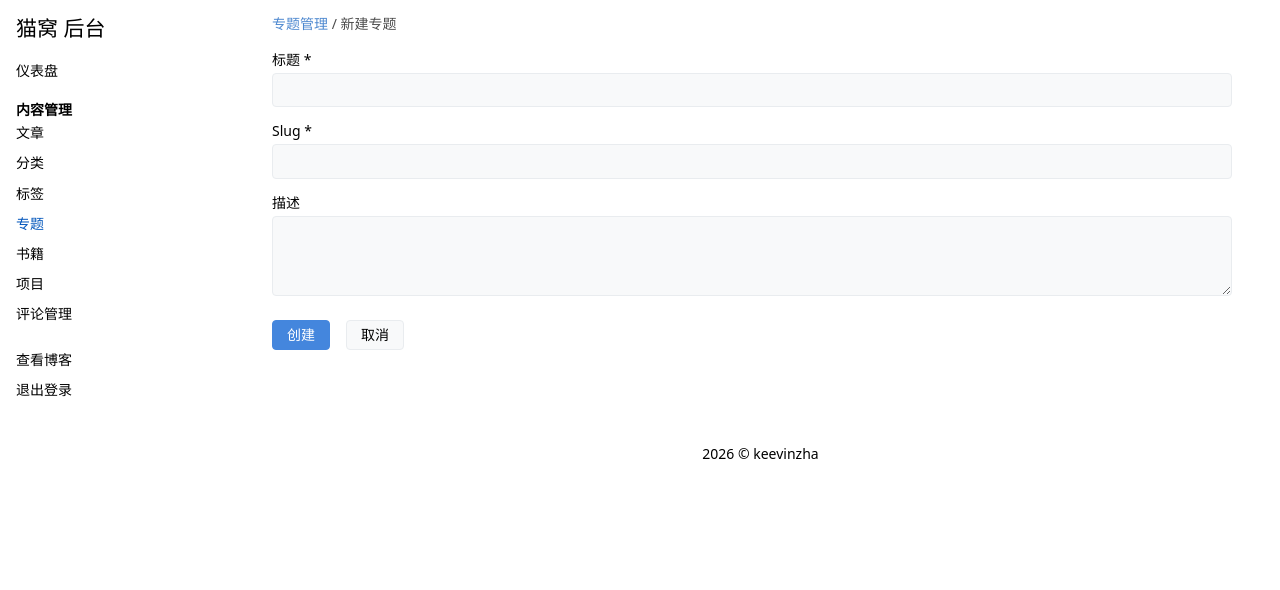
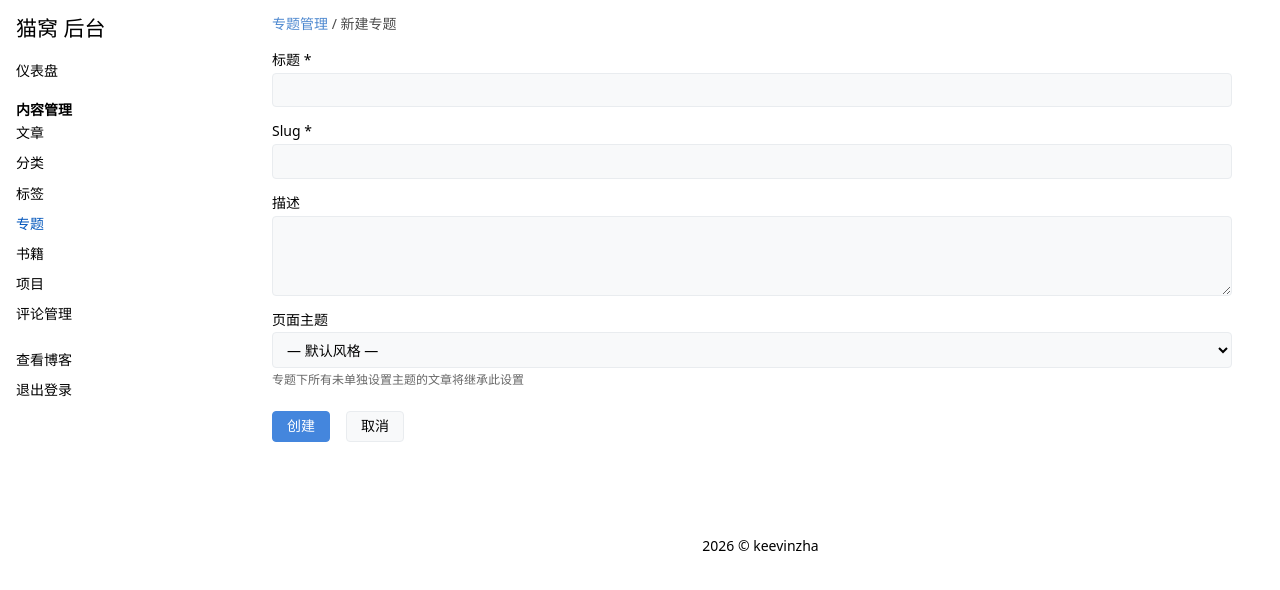
Before and after one commit to keevinzha/flask-blog, a Flask app: page /admin/series/new in a window 1280 px wide. Shown: the top 590 px of the page. Run offline with Flask 3, Linux system fonts and the light colour scheme; the visitor is signed in with stand-in values (Sample User, id 1); some libraries are stand-ins or nearby versions.

Commit message:
feat: add theme for article and series

```diff
--- a/app/models/article.py
+++ b/app/models/article.py
@@ -25,5 +25,6 @@ class Article(db.Model):
     series_order = db.Column(db.Integer, nullable=True)
     created_at = db.Column(db.DateTime, default=db.func.now())
     updated_at = db.Column(db.DateTime, default=db.func.now(), onupdate=db.func.now())
+    theme = db.Column(db.String(64), nullable=True)
 
     tags = db.relationship('Tag', secondary=article_tags, backref=db.backref('articles', lazy='dynamic'))
--- a/app/models/series.py
+++ b/app/models/series.py
@@ -15,6 +15,7 @@ class Series(db.Model):
     slug = db.Column(db.String(128), unique=True, nullable=False)
     description = db.Column(db.Text)
     cover = db.Column(db.String(256))
+    theme = db.Column(db.String(64), nullable=True)
     created_at = db.Column(db.DateTime, default=db.func.now())
 
     articles = db.relationship('Article', backref='series', lazy='dynamic',
--- a/app/templates/admin/series_form.html
+++ b/app/templates/admin/series_form.html
@@ -35,6 +35,18 @@
     >{{ series.description if is_edit else '' }}</textarea>
   </div>
 
+  <div class="form-group">
+    <label for="theme">页面主题</label>
+    <select id="theme" name="theme" class="admin-select" style="width:100%">
+      <option value="">— 默认风格 —</option>
+      <option value="intelligent_investor"
+        {% if is_edit and series.theme == 'intelligent_investor' %}selected{% endif %}>
+        聪明的投资者 · 棕金风格
+      </option>
+    </select>
+    <span class="form-hint">专题下所有未单独设置主题的文章将继承此设置</span>
+  </div>
+
   <div class="flex gap" style="margin-top:1.5rem">
     <button type="submit" class="btn btn-primary">{{ '保存' if is_edit else '创建' }}</button>
     <a href="{{ url_for('admin.series_list') }}" class="btn btn-secondary">取消</a>
--- a/app/views/admin.py
+++ b/app/views/admin.py
@@ -141,6 +141,7 @@ def _save_article(article):
     is_published = action == 'publish'
     is_recommended = bool(request.form.get('featured'))
     series_id = request.form.get('series') or None
+    theme = request.form.get('theme', '').strip() or None
 
     # 处理分类
     cat_name = request.form.get('category', '').strip()
@@ -166,6 +167,7 @@ def _save_article(article):
             is_recommended=is_recommended,
             category_id=category.id if category else None,
             series_id=series_id,
+            theme=theme,
         )
         db.session.add(article)
     else:
@@ -177,6 +179,7 @@ def _save_article(article):
         article.is_recommended = is_recommended
         article.category_id = category.id if category else None
         article.series_id = series_id
+        article.theme = theme
 
     article.tags = tags
     db.session.flush()  # 确保 article.id 已生成（新文章）
@@ -311,7 +314,8 @@ def series_new():
         if Series.query.filter_by(slug=slug).first():
             flash('该slug已存在，请换一个', 'error')
             return render_template('admin/series_form.html', series=None)
-        s = Series(title=title, slug=slug, description=description)
+        s_theme = request.form.get('theme', '').strip() or None
+        s = Series(title=title, slug=slug, description=description, theme=s_theme)
         db.session.add(s)
         db.session.commit()
         cache.clear()
@@ -333,6 +337,7 @@ def series_edit(series_id):
         series.title = title
         series.slug = slug
         series.description = request.form.get('description', '').strip()
+        series.theme = request.form.get('theme', '').strip() or None
         db.session.commit()
         cache.clear()
         flash('专题已更新', 'success')
```
Also changed, not shown: app/templates/admin/article_form.html (+14 -0 lines).
